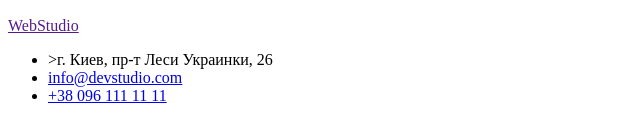
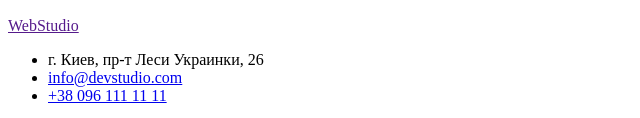
Before and after one commit to Konstantin-Kolom/goit-markup-hw-01, a plain HTML site: page index.html in a window 1280 px wide. Shown: the part 3082-3200 px from the top of the page, 0-640 px from the left. Drawn offline with Linux system fonts and the light colour scheme.

Commit message:
исправил ощибку в тексте (не значительную)

```diff
--- a/index.html
+++ b/index.html
@@ -98,7 +98,7 @@
             <h2>Подвал страници</h2>
             <a href="">WebStudio</a>
             <ul>
-                <li>>г. Киев, пр-т Леси Украинки, 26</li>
+                <li>г. Киев, пр-т Леси Украинки, 26</li>
                 <li><a href="mailto:info@devstudio.com">info@devstudio.com</a></li>
                 <li><a href="tel:+380961111111">+38 096 111 11 11</a></li>
             </ul>
```
